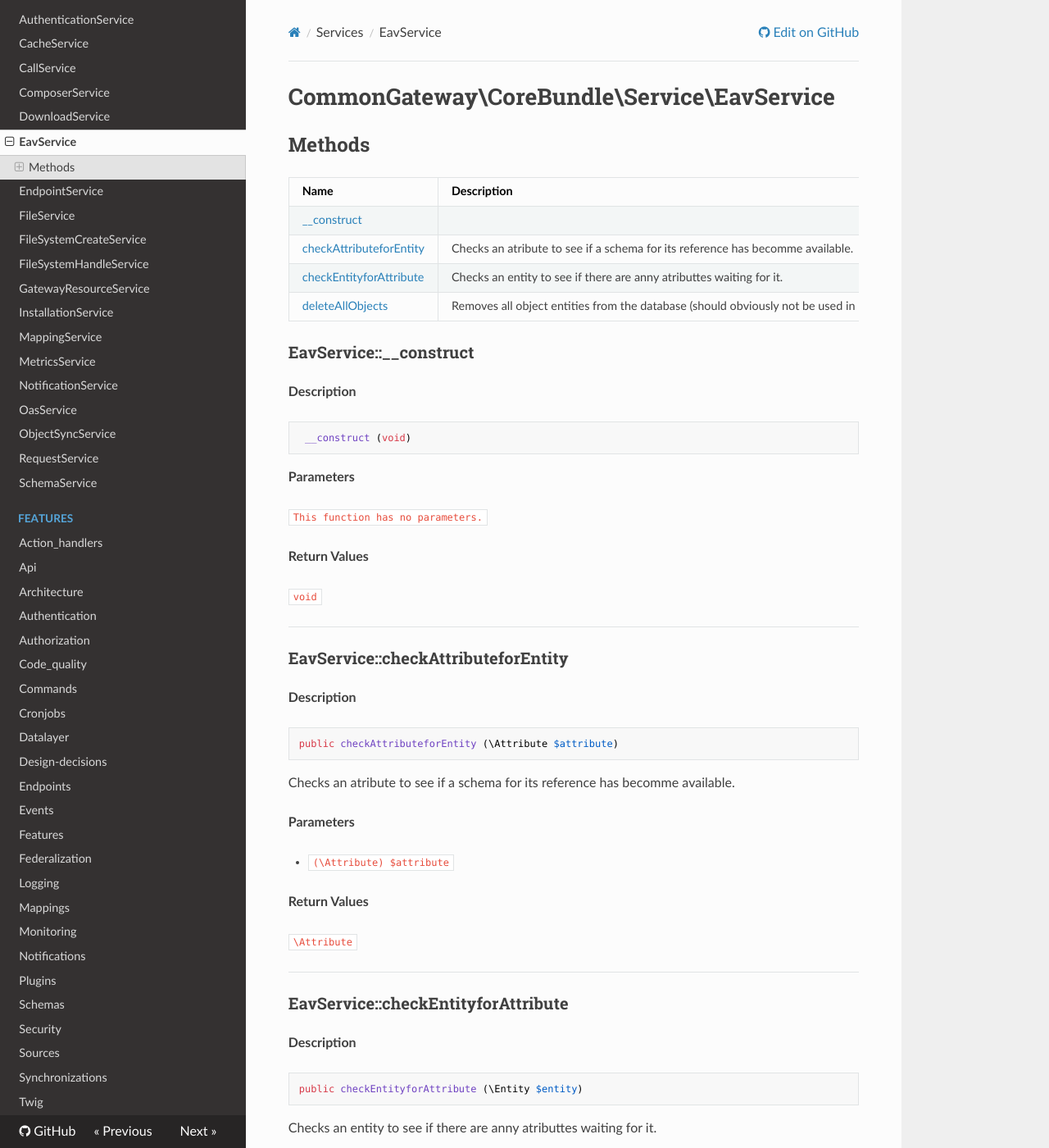
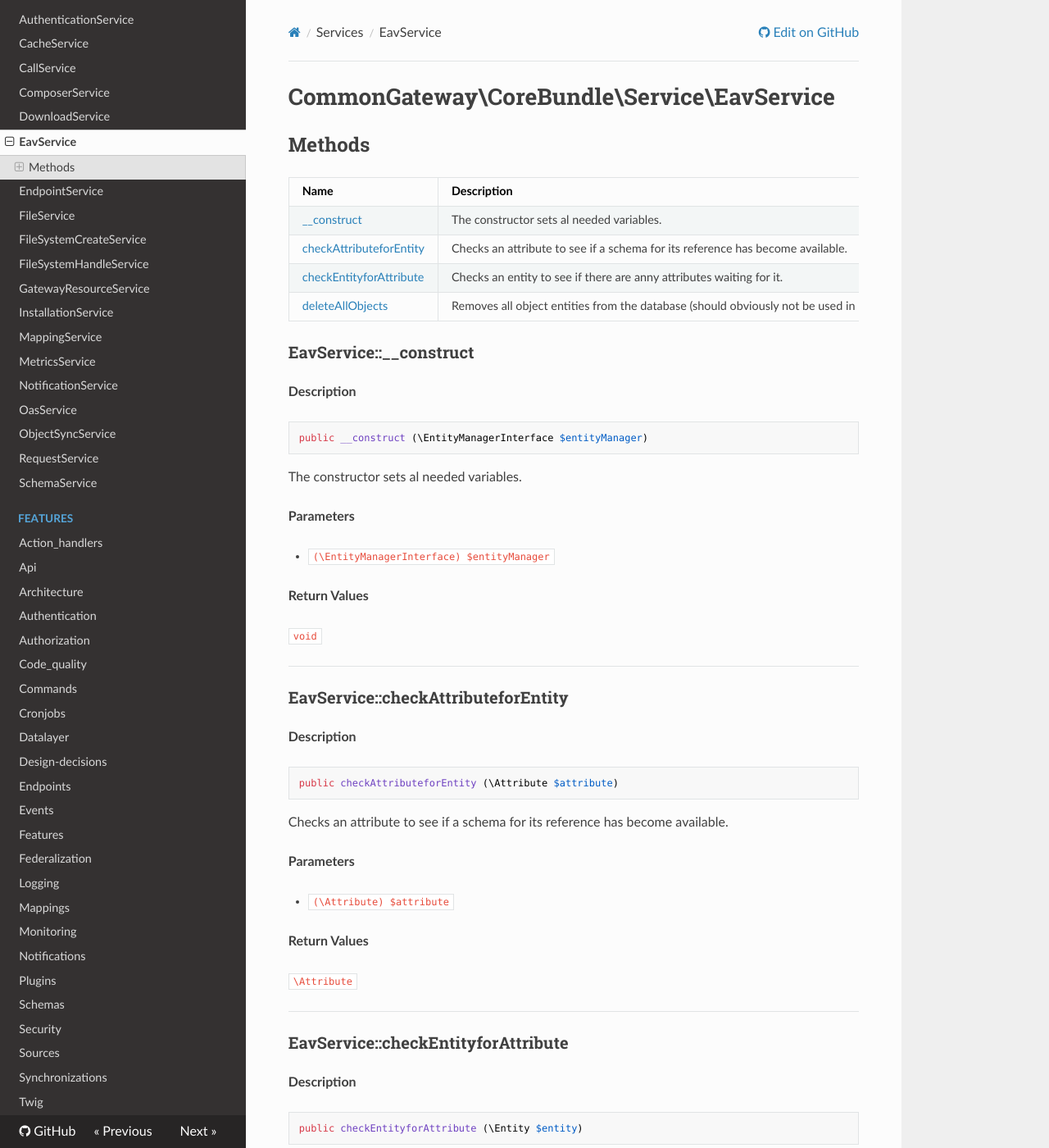
Before and after one commit to CommonGateway/CoreBundle, an MkDocs documentation site: the page built from docs/classes/Service/EavService.md, in a window 1280 px wide and 1400 px high. Shown: the whole window at 82% size. Built offline with MkDocs 1.6.1, drawn with Linux system fonts in a browser that asks for light colours; nearby versions of some CDN libraries; some of the changed text lies outside the part shown.

Commit message:
Update phpdoc

````diff
--- a/docs/classes/Service/EavService.md
+++ b/docs/classes/Service/EavService.md
@@ -10,9 +10,9 @@
 
 | Name | Description |
 |------|-------------|
-|[__construct](#eavservice__construct)||
-|[checkAttributeforEntity](#eavservicecheckattributeforentity)|Checks an atribute to see if a schema for its reference has becomme available.|
-|[checkEntityforAttribute](#eavservicecheckentityforattribute)|Checks an entity to see if there are anny atributtes waiting for it.|
+|[__construct](#eavservice__construct)|The constructor sets al needed variables.|
+|[checkAttributeforEntity](#eavservicecheckattributeforentity)|Checks an attribute to see if a schema for its reference has become available.|
+|[checkEntityforAttribute](#eavservicecheckentityforattribute)|Checks an entity to see if there are anny attributes waiting for it.|
 |[deleteAllObjects](#eavservicedeleteallobjects)|Removes all object entities from the database (should obviously not be used in production).|
 
 
@@ -23,16 +23,16 @@
 **Description**
 
 ```php
- __construct (void)
+public __construct (\EntityManagerInterface $entityManager)
 ```
 
-
+The constructor sets al needed variables.
 
 
 
 **Parameters**
 
-`This function has no parameters.`
+* `(\EntityManagerInterface) $entityManager`
 
 **Return Values**
 
@@ -50,7 +50,7 @@
 public checkAttributeforEntity (\Attribute $attribute)
 ```
 
-Checks an atribute to see if a schema for its reference has becomme available.
+Checks an attribute to see if a schema for its reference has become available.
 
 
 
@@ -76,7 +76,7 @@ Checks an atribute to see if a schema for its reference has becomme available.
 public checkEntityforAttribute (\Entity $entity)
 ```
 
-Checks an entity to see if there are anny atributtes waiting for it.
+Checks an entity to see if there are anny attributes waiting for it.
 
 
 
````
